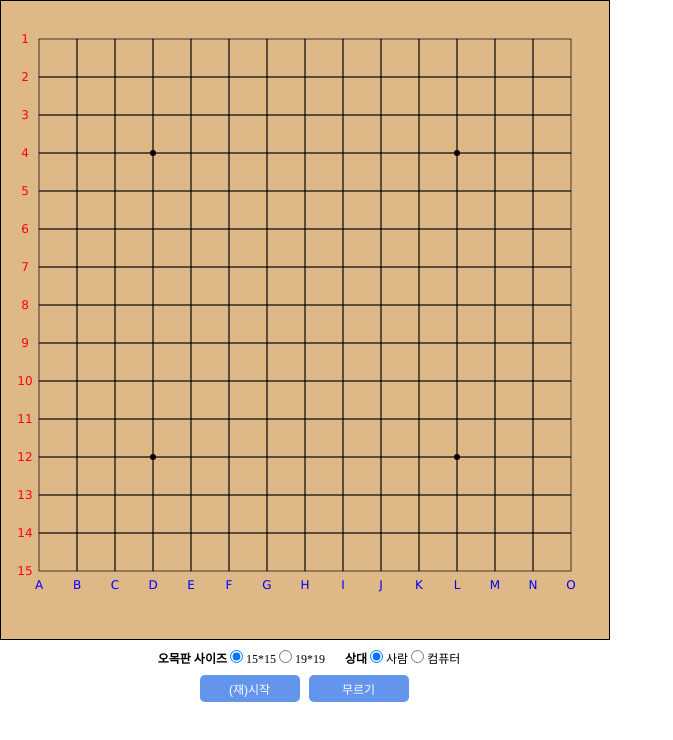
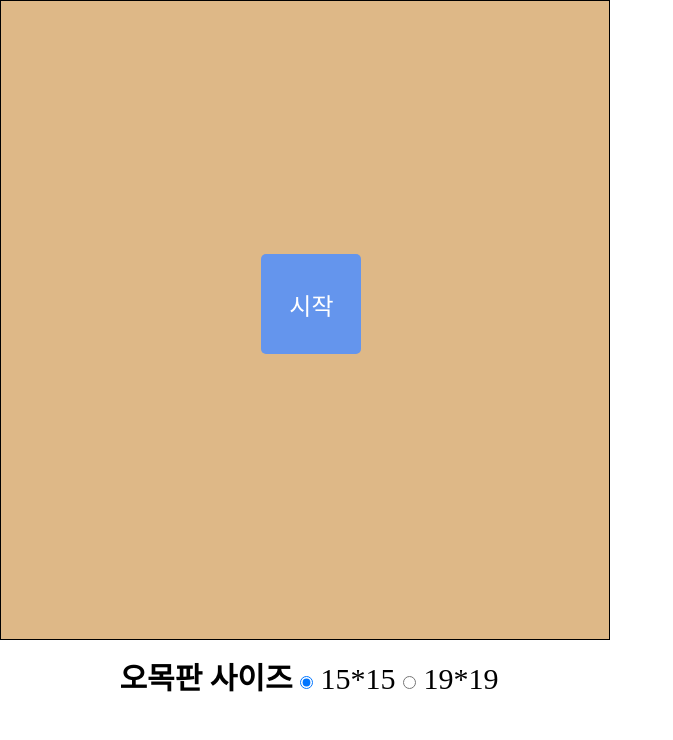
Before and after one commit to Tyrano1129/Omok, a plain HTML site: page text1/index.html in a window 1280 px wide. Shown: the whole page, without its empty margins (0-673 px from the left). Drawn offline with Linux system fonts and the light colour scheme.

Commit message:
updata
컴퓨터 선택 기능, 흑백 순서기능 삭제

시작버튼 눌렀을때 오목판이 보이겠끔 수정

오목판 사이즈 폰트 사이즈 수정

```diff
--- a/text1/app.js
+++ b/text1/app.js
@@ -33,47 +33,48 @@ let cnt = 0;
 init();
 function init() {
   boardSizening();
-  playertypes();
-  firsttype();
+  // playertypes();
+  // firsttype();
   // board 사이즈 정하기
   boardSizeBtn.forEach((size) => {
     size.addEventListener("click", boardSizening);
   });
   // 상대 선수타입 정하기
-  playerBtn.forEach((player) => {
-    player.addEventListener("click", playertypes);
-  });
+  // playerBtn.forEach((player) => {
+  //   player.addEventListener("click", playertypes);
+  // });
   // 흑설정
-  firstBtn.forEach((first) => {
-    first.addEventListener("click", firsttype);
-  });
+  // firstBtn.forEach((first) => {
+  //   first.addEventListener("click", firsttype);
+  // });
 }
 // 흑백 정하기
-function firsttype() {
-  if (document.querySelector("#humanfirst").checked) firstplayer = "H";
-  if (document.querySelector("#comfirst").checked) firstplayer = "C";
-}
+// function firsttype() {
+//   if (document.querySelector("#humanfirst").checked) firstplayer = "H";
+//   if (document.querySelector("#comfirst").checked) firstplayer = "C";
+// }
 // 플레이어 타입 컴인지 사람인지
 function playertypes() {
-  if (document.querySelector("#human").checked) {
-    playertype = "H";
-    document.querySelector(".firstplayer").style.display = "none";
-  }
+  // if (document.querySelector("#human").checked) {
+  //   playertype = "H";
+  //   document.querySelector(".firstplayer").style.display = "none";
+  // }
   // 상대가 컴퓨터
-  if (document.querySelector("#com").checked) {
-    playertype = "C";
-    document.querySelector(".firstplayer").style.display = "block";
-  }
+  // if (document.querySelector("#com").checked) {
+  //   playertype = "C";
+  //   document.querySelector(".firstplayer").style.display = "block";
+  // }
 }
-
-let omokGame = new Omok(boardsize, playertype, firstplayer);
-omokGame.drawBoard(context);
+let omokGame = null;
 // 사이즈 정하기
 function boardSizening() {
   if (document.querySelector("#size15").checked) boardsize = 15;
   if (document.querySelector("#size19").checked) boardsize = 19;
 }
 startbtn.addEventListener("click", () => {
+  startbtn.style.display = "none";
+  omokGame = new Omok(boardsize, playertype, firstplayer);
+  omokGame.drawBoard(context);
   // alert(
   //   `시작버튼 클릭=> 사이즈 : ${boardsize}, 상대선수 : ${playertype}, 흑 선수 : ${firstplayer}`
   // );
@@ -92,7 +93,7 @@ startbtn.addEventListener("click", () => {
     restartFlag = false;
   }
   canvas.addEventListener("click", canvasEvant);
-  undobtn.addEventListener("click", undos);
+  // undobtn.addEventListener("click", undos);
 });
 function canvasEvant() {
   startOmok(event);
@@ -139,28 +140,29 @@ function startOmok(e) {
     setTimeout(() => {
       let color = pointinfo.color == "black" ? "흑" : "흰";
       clearInterval(interval);
-      undobtn.removeEventListener("click", undos);
+      // undobtn.removeEventListener("click", undos);
       canvas.removeEventListener("click", canvasEvant);
       alert(`${color}승리! 다시하고싶으면 게임 재시작을 눌러주세요!`);
-    });
+      startbtn.style.display = "block";
+    }, 10);
     return;
   }
 }
 
 // 무르기
-function undos() {
-  // 현재 오목이면 return
-  if (
-    omokGame.omokFlag[1] ||
-    omokGame.omokFlag[2] ||
-    omokGame.omokFlag[3] ||
-    omokGame.omokFlag[4]
-  ) {
-    return;
-  }
-  //무르기 처리
-  omokGame.undoStone();
-  // 오목판 그리기
-  omokGame.drawBoard(context);
-  // alert("무르기버튼 클릭!!");
-}
+// function undos() {
+//   // 현재 오목이면 return
+//   if (
+//     omokGame.omokFlag[1] ||
+//     omokGame.omokFlag[2] ||
+//     omokGame.omokFlag[3] ||
+//     omokGame.omokFlag[4]
+//   ) {
+//     return;
+//   }
+//   //무르기 처리
+//   omokGame.undoStone();
+//   // 오목판 그리기
+//   omokGame.drawBoard(context);
+//   // alert("무르기버튼 클릭!!");
+// }
--- a/text1/index.css
+++ b/text1/index.css
@@ -5,7 +5,7 @@
 .container{
   font-size: 12px;
   width: 608px;
-
+  position: relative;
 }
 .canvas{
   border: 1px solid black;
@@ -15,37 +15,46 @@
   display: flex;
   flex-direction: column;
 }
-.button-area{
+/* .button-area{
   text-align: center;
   width: 608px;
-}
+} */
 .controlcenter{
   display: flex;
   align-items: center;
   justify-content: center;
   font-size: 12px;
   width: 608px;
+
 }
 span{
   font-weight: bold;
 }
 .boardsize, .playertype , .firstplayer{
   margin-left: 10px;
-  padding: 5px;
+  padding: 10px;
+  font-size: 30px;
 }
 .button{
   background-color: cornflowerblue;
   border: none;
-  font-size: 12px;
+  font-size: 24px;
+  text-align: center;
   color: white;
-  padding: 5px;
-  margin: 3px;
   width: 100px;
+  height: 100px;
   border-radius: 5px;
   cursor: pointer;
+}
+.start{
+  position: absolute;
+  bottom: 50%;
+  left: 43%;
+}
+.button-area{
+  text-align: center;
 }
 .timer{
   font-size: 30px;
   font-weight: 600;
-
 }
--- a/text1/index.html
+++ b/text1/index.html
@@ -13,7 +13,6 @@
       <div class="main-board">
         <!-- 오목판 -->
         <canvas class="canvas" width="608" height="638"></canvas>
-      </div>
         <div class="controlcenter">
           <div class="boardsize">
             <span>오목판 사이즈</span>
@@ -22,7 +21,16 @@
             <input type="radio" name="boardsize" id="size19" />
             <label for="size19">19*19</label>
           </div>
-        <div class="playertype">
+        </div>
+        <div class="button-area">
+          <!-- 시작버튼 -->
+          <button class="button start">시작</button>
+          <!-- <button class="button undo">무르기</button> -->
+          <div class="timer"></div>
+        </div>
+      </div>
+
+      <!-- <div class="playertype">
           <span>상대</span>
           <input type="radio" name="playertype" id="human" checked />
           <label for="human">사람</label>
@@ -35,14 +43,7 @@
           <label for="humanfirst">사람</label>
           <input type="radio" name="firstplayer" id="comfirst" />
           <label for="comfirst">컴퓨터</label>
-        </div>
-      </div>
-      <div class="button-area">
-        <!-- 시작버튼 -->
-        <button class="button start">(재)시작</button>
-        <button class="button undo">무르기</button>
-        <div class="timer"></div>
-      </div>
+        </div> -->
     </div>
   </body>
 </html>
```
Lines whose indentation alone changed are shown as unchanged.
